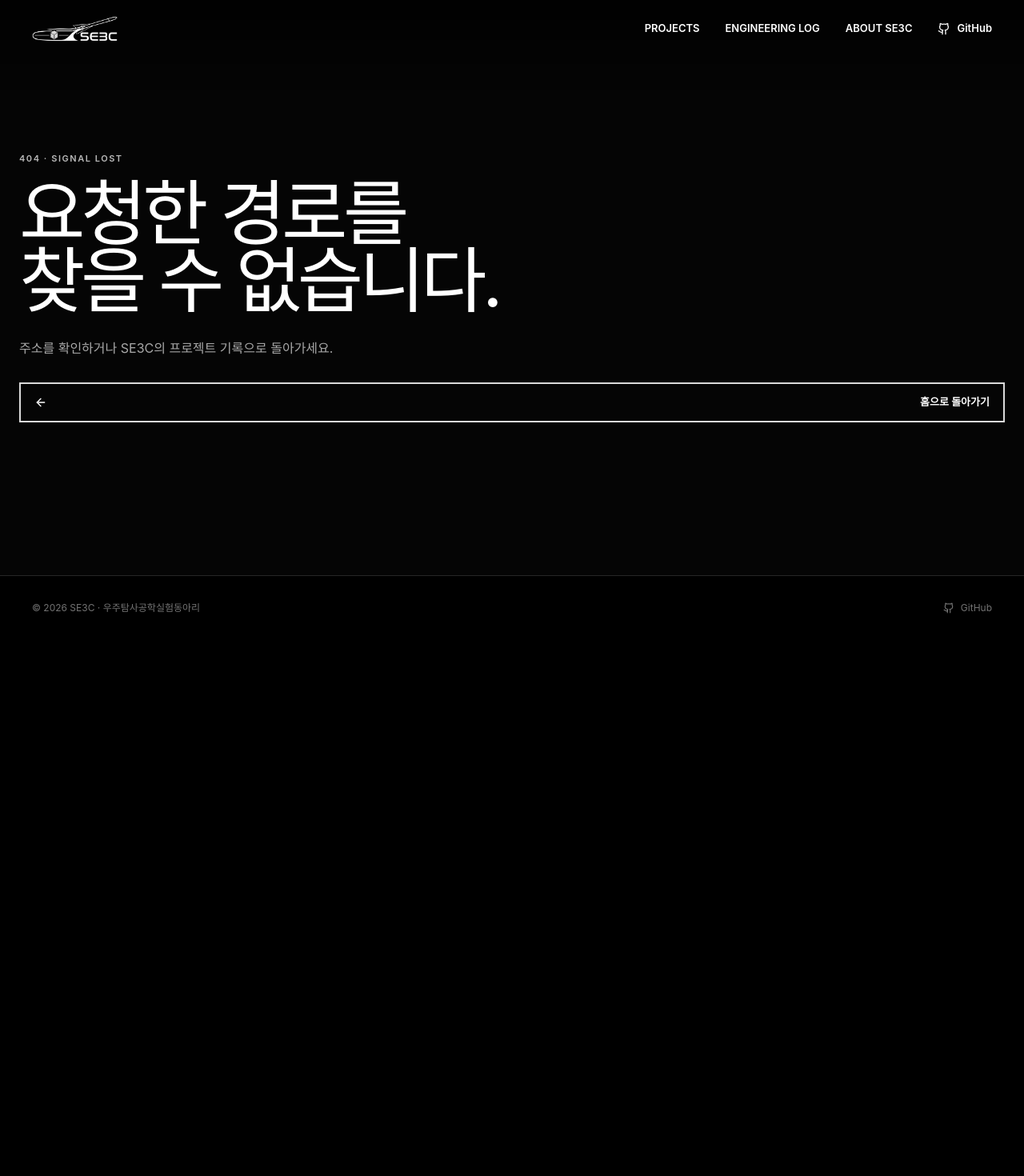
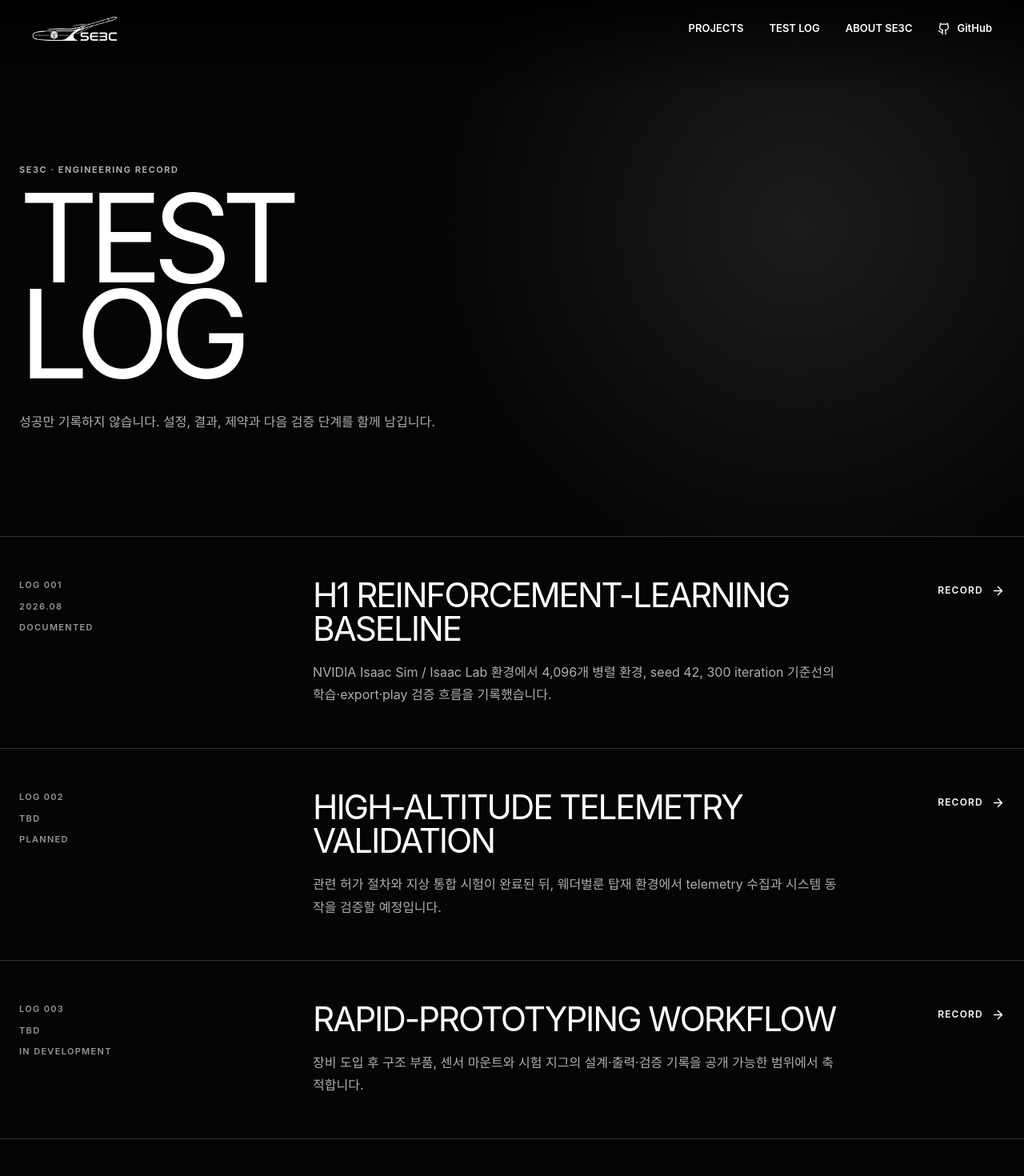
Before and after one commit to SE3C/se3cdocs, a React (Vite) app: page /tests in a window 1280 px wide. Before the commit this address had no page. Shown: the top 1470 px of the page at 80% size. Before the commit the page ends 800 px from the top, so only its background shows below. Built offline with nearby package versions, Linux system fonts and the light colour scheme; a web font is replaced by a local one.

Commit message:
Add project and test log experience

```diff
--- a/src/App.tsx
+++ b/src/App.tsx
@@ -4,12 +4,13 @@ import MainDetailPage from "./MainDetailPage";
 import NotFoundPage from "./NotFoundPage";
 import { detailPages } from "./siteDetails";
 import TechPage from "./TechPage";
+import TestLogPage from "./TestLogPage";
 import { useDocumentMeta } from "./useDocumentMeta";
 
 function RouteMeta() {
   const location = useLocation();
   const detail = detailPages.find((item) => location.pathname.endsWith(`/${item.id}`) || location.pathname === `/${item.id}`);
-  useDocumentMeta(detail?.title ?? (location.pathname === "/tech" ? "프로젝트" : "Space Exploration Engineering Experimental Club"), detail?.summary);
+  useDocumentMeta(detail?.title ?? ((location.pathname === "/tech" || location.pathname === "/projects") ? "프로젝트" : location.pathname === "/tests" ? "Test log" : "Space Exploration Engineering Experimental Club"), detail?.summary);
   return null;
 }
 
@@ -20,6 +21,8 @@ function PublicRoutes() {
     <Routes location={location} key={location.pathname}>
       <Route path="/" element={<LandingPage />} />
       <Route path="/tech" element={<TechPage />} />
+      <Route path="/projects" element={<TechPage />} />
+      <Route path="/tests" element={<TestLogPage />} />
       <Route path="/tech/:id" element={<MainDetailPage />} />
       <Route path="/:id" element={<MainDetailPage />} />
       <Route path="*" element={<NotFoundPage />} />
--- a/src/LandingPage.tsx
+++ b/src/LandingPage.tsx
@@ -44,7 +44,7 @@ export default function LandingPage() {
         <a href="#mission" aria-label="미션으로 이동" className="scroll-cue"><ArrowDown size={22} /></a>
       </section>
       <section id="mission" className="mission-statement">
-        <div className="mission-statement-copy"><p className="eyebrow">OUR MISSION</p><h2>다음 실험은<br />이전 기록에서 시작됩니다.</h2><p>SE3C는 기구·회로·소프트웨어·운영을 하나의 검증 과정으로 연결합니다. 결과물뿐 아니라 설정, 실패와 다음 변경점을 남겨 프로젝트가 다음 사람에게도 이어지게 만듭니다.</p><Link to="/credibility" className="outline-cta">활동 기록 보기 <ArrowRight size={16} /></Link></div>
+        <div className="mission-statement-copy"><p className="eyebrow">OUR MISSION</p><h2>다음 실험은<br />이전 기록에서 시작됩니다.</h2><p>SE3C는 기구·회로·소프트웨어·운영을 하나의 검증 과정으로 연결합니다. 결과물뿐 아니라 설정, 실패와 다음 변경점을 남겨 프로젝트가 다음 사람에게도 이어지게 만듭니다.</p><Link to="/tests" className="outline-cta">검증 기록 보기 <ArrowRight size={16} /></Link></div>
         <dl className="mission-stats" aria-label="SE3C 2026 활동 지표"><div><dt>03</dt><dd>ACTIVE<br />PROJECT TRACKS</dd></div><div><dt>04</dt><dd>ENGINEERING<br />DISCIPLINES</dd></div><div><dt>2026</dt><dd>PUBLIC<br />ENGINEERING LOG</dd></div></dl>
       </section>
       <div id="projects">
@@ -53,7 +53,7 @@ export default function LandingPage() {
         <ProjectSection index="03" eyebrow="ROBOTICS · AI · ACTIVE" title="휴머노이드에게 걷는 법을 학습시키다." description="NCRC 2026을 준비하며 NVIDIA Isaac Sim / Isaac Lab 환경에서 Unitree H1 휴머노이드의 강화학습과 실험 재현성을 연구하고 있습니다." to="/tech/robotics-ai" image={ncrcPosterImage} video="/media/ncrc-h1-play.mp4" />
         <ProjectSection index="04" eyebrow="DIGITAL FABRICATION · UPCOMING" title="설계한 부품을 바로 현실로." description="3D 프린터 도입 후 위성·로켓 프로젝트용 구조 부품, 센서 마운트와 실험 지그를 직접 설계하고 제작할 예정입니다." to="/tech/fabrication" image={fabricationImage} align="right" muted />
       </div>
-      <section className="engineering-log"><div className="engineering-log-heading"><p className="eyebrow">2026 ENGINEERING LOG</p><h2>만든 것, 시험한 것,<br />그리고 다음 단계.</h2></div><ol className="milestone-list">{milestones.map(([date, title, description]) => <li key={title}><p>{date}</p><div><h3>{title}</h3><span>{description}</span></div></li>)}</ol><div className="engineering-log-actions"><Link to="/tech" className="outline-cta">전체 프로젝트 보기 <ArrowRight size={16} /></Link><a href="https://github.com/SE3C" target="_blank" rel="noreferrer" className="text-cta"><Github size={17} /> GitHub에서 보기</a></div></section>
+      <section className="engineering-log"><div className="engineering-log-heading"><p className="eyebrow">2026 ENGINEERING LOG</p><h2>만든 것, 시험한 것,<br />그리고 다음 단계.</h2></div><ol className="milestone-list">{milestones.map(([date, title, description]) => <li key={title}><p>{date}</p><div><h3>{title}</h3><span>{description}</span></div></li>)}</ol><div className="engineering-log-actions"><Link to="/projects" className="outline-cta">전체 프로젝트 보기 <ArrowRight size={16} /></Link><a href="https://github.com/SE3C" target="_blank" rel="noreferrer" className="text-cta"><Github size={17} /> GitHub에서 보기</a></div></section>
     </main>
     <PublicFooter />
   </div>;
--- a/src/PublicHeader.tsx
+++ b/src/PublicHeader.tsx
@@ -5,8 +5,8 @@ import { Link } from "react-router-dom";
 import logoImage from "./assets/se3c_logo_white.png";
 
 const navLinks = [
-  { label: "PROJECTS", to: "/tech" },
-  { label: "ENGINEERING LOG", to: "/credibility" },
+  { label: "PROJECTS", to: "/projects" },
+  { label: "TEST LOG", to: "/tests" },
   { label: "ABOUT SE3C", to: "/team" },
 ];
 
--- /dev/null
+++ b/src/TestLogPage.tsx
@@ -0,0 +1,17 @@
+import { ArrowRight } from "lucide-react";
+import { Link } from "react-router-dom";
+import PublicFooter from "./PublicFooter";
+import PublicHeader from "./PublicHeader";
+import { useDocumentMeta } from "./useDocumentMeta";
+
+const testRecords = [
+  { id: "LOG 001", date: "2026.08", status: "DOCUMENTED", title: "H1 reinforcement-learning baseline", description: "NVIDIA Isaac Sim / Isaac Lab 환경에서 4,096개 병렬 환경, seed 42, 300 iteration 기준선의 학습·export·play 검증 흐름을 기록했습니다.", to: "/tech/robotics-ai" },
+  { id: "LOG 002", date: "TBD", status: "PLANNED", title: "High-altitude telemetry validation", description: "관련 허가 절차와 지상 통합 시험이 완료된 뒤, 웨더벌룬 탑재 환경에서 telemetry 수집과 시스템 동작을 검증할 예정입니다.", to: "/tech/high-altitude-flight" },
+  { id: "LOG 003", date: "TBD", status: "IN DEVELOPMENT", title: "Rapid-prototyping workflow", description: "장비 도입 후 구조 부품, 센서 마운트와 시험 지그의 설계·출력·검증 기록을 공개 가능한 범위에서 축적합니다.", to: "/tech/fabrication" },
+];
+
+export default function TestLogPage() {
+  useDocumentMeta("Test log", "SE3C의 문서화된 실험 기준선과 계획 단계의 검증 기록입니다.");
+
+  return <div className="test-log-page"><PublicHeader /><main><section className="test-log-hero"><p className="eyebrow">SE3C · ENGINEERING RECORD</p><h1>TEST<br />LOG</h1><p>성공만 기록하지 않습니다. 설정, 결과, 제약과 다음 검증 단계를 함께 남깁니다.</p></section><section className="test-records" aria-label="SE3C test records">{testRecords.map((record) => <article key={record.id} className="test-record"><div className="test-record-meta"><span>{record.id}</span><span>{record.date}</span><span>{record.status}</span></div><div><h2>{record.title}</h2><p>{record.description}</p></div><Link to={record.to} className="test-record-link">RECORD <ArrowRight size={17} /></Link></article>)}</section><section className="test-log-note"><p className="eyebrow">PUBLICATION PRINCIPLE</p><h2>검증 전의 결과는<br />성과로 표시하지 않습니다.</h2><p>실험 데이터가 충분하지 않은 항목은 TBD 또는 계획 상태로 표시합니다. 실제 로그와 공개 가능한 근거가 확보되면 이 기록을 갱신합니다.</p></section></main><PublicFooter /></div>;
+}
--- a/src/index.css
+++ b/src/index.css
@@ -26,6 +26,21 @@ a:focus-visible, button:focus-visible { outline: 2px solid #fff; outline-offset:
 .not-found-content { display: flex; flex: 1; flex-direction: column; justify-content: center; padding: 140px max(24px, calc((100vw - 1500px)/2 + 40px)); }
 .not-found-content h1 { margin: 18px 0 0; font-size: clamp(44px, 7vw, 104px); line-height: .94; letter-spacing: -.06em; }
 .not-found-content > p:last-of-type { max-width: 520px; margin-top: 28px; color: rgba(255,255,255,.65); line-height: 1.8; }
+.test-log-page { min-height: 100svh; background: #050505; color: #fff; }
+.test-log-hero, .test-log-note { padding: clamp(140px, 16vw, 240px) max(24px, calc((100vw - 1500px)/2 + 40px)) clamp(88px, 10vw, 160px); }
+.test-log-hero { min-height: 78svh; border-bottom: 1px solid rgba(255,255,255,.18); background: radial-gradient(circle at 78% 42%, #1c1c1c 0, #050505 42%); }
+.test-log-hero h1 { margin: 18px 0 0; font-size: clamp(72px, 12vw, 180px); line-height: .78; letter-spacing: -.08em; }
+.test-log-hero > p:last-child, .test-log-note > p:last-child { max-width: 610px; margin-top: 34px; color: rgba(255,255,255,.68); font-size: 16px; line-height: 1.9; }
+.test-records { border-bottom: 1px solid rgba(255,255,255,.18); }
+.test-record { display: grid; grid-template-columns: minmax(180px, .6fr) minmax(0, 1.35fr) auto; gap: 36px; align-items: start; padding: 52px max(24px, calc((100vw - 1500px)/2 + 40px)); border-top: 1px solid rgba(255,255,255,.18); }
+.test-record:first-child { border-top: 0; }
+.test-record-meta { display: grid; gap: 10px; font-size: 11px; font-weight: 600; letter-spacing: .12em; color: rgba(255,255,255,.58); }
+.test-record h2 { margin: 0; font-size: clamp(26px, 3.3vw, 50px); line-height: 1; letter-spacing: -.05em; text-transform: uppercase; }
+.test-record p { max-width: 660px; margin: 18px 0 0; color: rgba(255,255,255,.68); line-height: 1.8; }
+.test-record-link { display: inline-flex; align-items: center; gap: 10px; padding-top: 6px; font-size: 12px; font-weight: 600; letter-spacing: .1em; transition: transform .2s ease; }
+.test-record-link:hover { transform: translateX(4px); }
+.test-log-note { border-bottom: 1px solid rgba(255,255,255,.18); }
+.test-log-note h2 { margin: 18px 0 0; font-size: clamp(42px, 6vw, 94px); line-height: .95; letter-spacing: -.06em; }
 
 .eyebrow { font-size: 11px; line-height: 1.4; font-weight: 600; letter-spacing: .14em; color: rgba(255,255,255,.72); }
 .mission-hero, .project-panel { position: relative; min-height: 100svh; overflow: hidden; background: #000; }
@@ -87,6 +102,8 @@ a:focus-visible, button:focus-visible { outline: 2px solid #fff; outline-offset:
   .outline-cta { margin-top: 22px; min-width: 150px; padding: 12px 14px; }
   .project-overlay { background: linear-gradient(0deg, rgba(0,0,0,.9) 0%, rgba(0,0,0,.28) 56%, rgba(0,0,0,.18) 100%); }
   .mission-statement, .engineering-log { padding: 92px 20px; }
+  .test-log-hero, .test-log-note { padding: 128px 20px 80px; }
+  .test-record { grid-template-columns: 1fr; gap: 22px; padding: 38px 20px; }
   .mission-stats div { min-height: 110px; }
   .milestone-list li { grid-template-columns: 76px 1fr; gap: 16px; padding: 24px 0; }
 }
```
